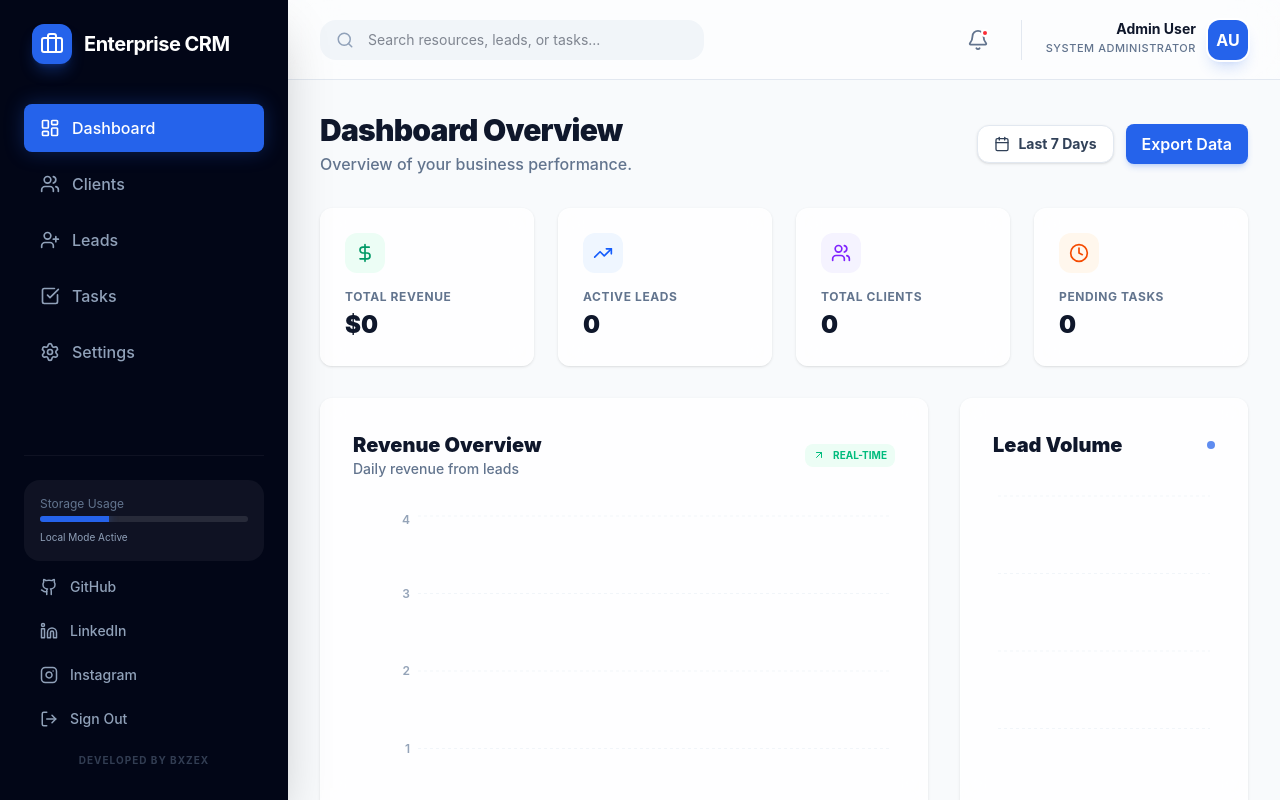
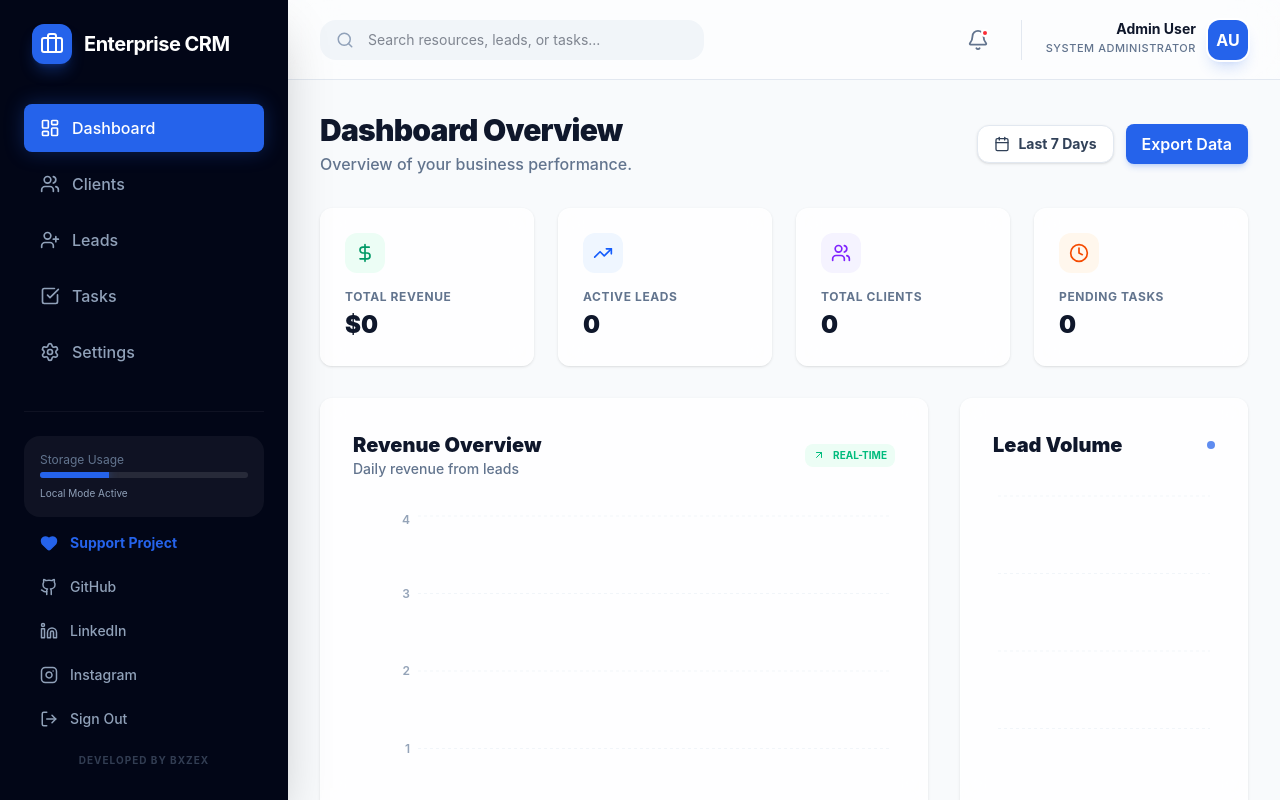
Before and after one commit to bxzex/enterprise-crm, a React (Vite) app: page /leads in a window 1280 px wide. Built offline with nearby package versions, Linux system fonts and the light colour scheme; the HTML template or start-up script is replaced by a standard one.

Commit message:
Add support button

```diff
--- a/src/App.tsx
+++ b/src/App.tsx
@@ -13,7 +13,8 @@ import {
   LogOut,
   Github,
   Linkedin,
-  Instagram
+  Instagram,
+  Heart
 } from 'lucide-react'
 import { motion, AnimatePresence } from 'framer-motion'
 import { getStorage } from './utils/storage'
@@ -99,6 +100,16 @@ function App() {
               </div>
               <p className="text-[10px] text-slate-400 mt-2">Local Mode Active</p>
             </div>
+
+            <a
+              href="https://buy.stripe.com/9B6eVfd9E6OC3sr7cEaAw03"
+              target="_blank"
+              rel="noopener noreferrer"
+              className="flex items-center gap-3 text-accent hover:text-white px-4 py-2 transition-colors w-full group"
+            >
+              <Heart size={18} fill="currentColor" className="group-hover:fill-white transition-all" />
+              <span className="text-sm font-bold">Support Project</span>
+            </a>
 
             <a
               href="https://github.com/bxzex"
```
